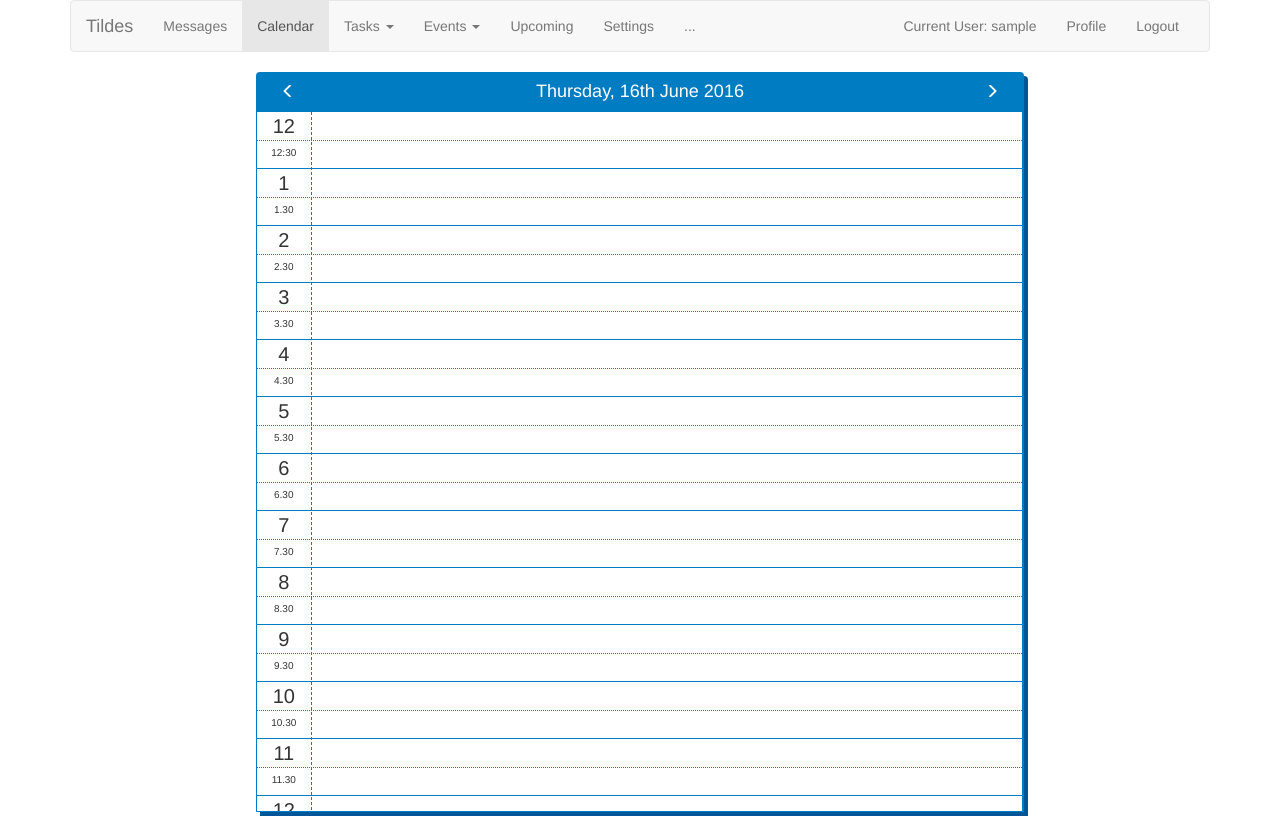
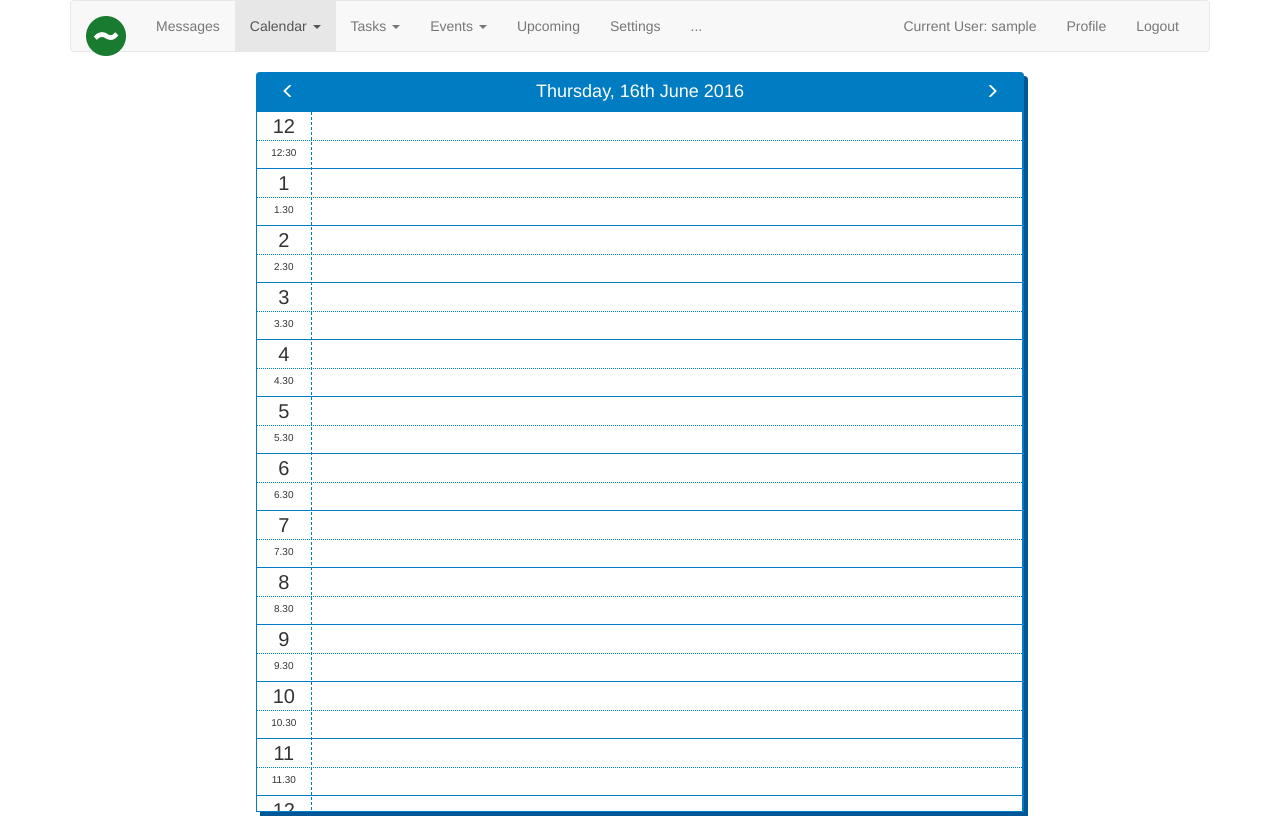
Before and after one commit to Team-Tilde/team-tilde-time, a PHP site: page /calendar.php in a window 1280 px wide. Shown: the top 820 px of the page. Run offline with PHP 8.4, Linux system fonts and the light colour scheme; the visitor is signed in with stand-in values (Sample User, id 1); data comes from the database, SQL or seed files in the repository; data that the repository does not hold is empty.

Commit message:
Navigation update
Navigation theme changed to look similar to FedUni moodle.

Added icon tilde instead of text of company.

Added sub-menu for calendar: Day View and Month View with proper links.

```diff
--- a/php/nav.php
+++ b/php/nav.php
@@ -28,13 +28,20 @@ function echoActiveMenu($wordInUrl)
 				<span class="icon-bar"></span>
 				<span class="icon-bar"></span>
 			</button>
-			<a class="navbar-brand" href="#">Tildes</a>
+			<a class="navbar-brand" href="#"><img class="title-icon" src="images/tilde_logo2.png" width="40px" height="40px"></a>
 		</div>
 		<div id="navbar" class="navbar-collapse collapse">
 			<ul class="nav navbar-nav">
 				<li><a href="#">Messages</a></li>
-				<li <?php echoActiveClass("calendar");?>><a href="calendar.php">Calendar</a></li>
-				<li <?php echoActiveMenu("task");?> class="dropdown">
+				<li <?php echoActiveMenu("calendar");?> dropdown">
+					<a href="calendar.php" class="dropdown-toggle" data-toggle="dropdown" role="button" aria-haspopup="true" aria-expanded="false">Calendar <span class="caret"></span></a>
+					<ul class="dropdown-menu">
+						<li class="dropdown-header">Tasks</li>
+						<li <?php echoActiveClass("calendar");?> ><a href="calendar.php">Day Calendar</a></li>
+						<li <?php echoActiveClass("calendar-month");?> ><a href="calendar-month.html">Month Calendar</a></li>
+					</ul>
+				</li>
+				<li <?php echoActiveMenu("task");?> dropdown">
 					<a href="viewtasks.php" class="dropdown-toggle" data-toggle="dropdown" role="button" aria-haspopup="true" aria-expanded="false">Tasks <span class="caret"></span></a>
 					<ul class="dropdown-menu">
 						<li class="dropdown-header">Tasks</li>
```
